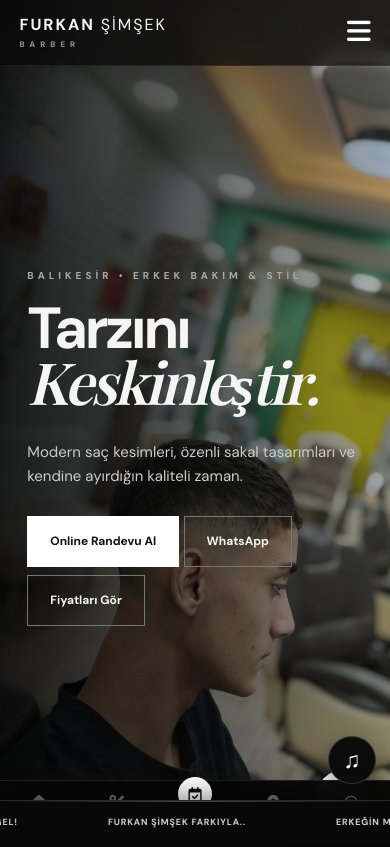
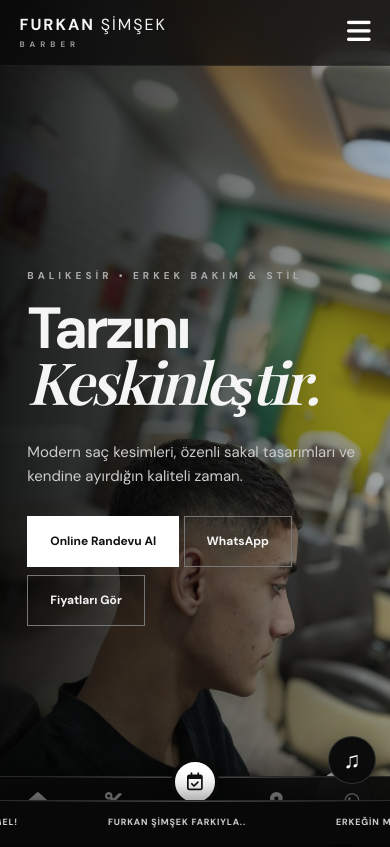
Before and after one commit to FurkanSimsekBarber/furkan-simsek-barber, a plain HTML site: page index.html in a window 390 px wide. Shown: the top 847 px of the page. Drawn offline with nearby package versions, Linux system fonts and the light colour scheme; a web font is replaced by a local one.

Commit message:
style.css

```diff
--- a/css/style.css
+++ b/css/style.css
@@ -1502,3 +1502,236 @@
     }
 
 }
+/* =====================================================
+   MOBİL ALT MENÜ - PREMIUM
+   ===================================================== */
+
+.mobile-bottom-nav {
+    display: none;
+}
+
+
+/* =====================================================
+   MOBİL
+   ===================================================== */
+
+@media (max-width: 850px) {
+
+    .mobile-bottom-nav {
+        position: fixed;
+
+        left: 0;
+        right: 0;
+        bottom: 0;
+
+        height: 68px;
+
+        display: flex;
+        align-items: stretch;
+        justify-content: space-around;
+
+        background: rgba(10, 10, 10, 0.94);
+
+        border-top: 1px solid rgba(255, 255, 255, 0.12);
+
+        backdrop-filter: blur(18px);
+        -webkit-backdrop-filter: blur(18px);
+
+        z-index: 99990;
+
+        box-shadow:
+            0 -10px 35px rgba(0, 0, 0, 0.45);
+    }
+
+
+    /* Üstteki ince ışık */
+
+    .mobile-bottom-nav::before {
+        content: "";
+
+        position: absolute;
+
+        top: 0;
+        left: 8%;
+        right: 8%;
+
+        height: 1px;
+
+        background: linear-gradient(
+            90deg,
+            transparent,
+            rgba(255,255,255,.3),
+            transparent
+        );
+
+        pointer-events: none;
+    }
+
+
+    /* Menü elemanları */
+
+    .mobile-bottom-nav a {
+        position: relative;
+
+        flex: 1;
+
+        min-width: 0;
+
+        display: flex;
+        flex-direction: column;
+
+        align-items: center;
+        justify-content: center;
+
+        gap: 5px;
+
+        color: rgba(255,255,255,.5);
+
+        font-size: 9px;
+        font-weight: 700;
+
+        letter-spacing: .03em;
+
+        text-decoration: none;
+
+        transition:
+            color .25s ease,
+            transform .25s ease;
+    }
+
+
+    /* İkon */
+
+    .mobile-bottom-nav a i {
+        font-size: 17px;
+
+        transition:
+            transform .25s ease,
+            color .25s ease,
+            filter .25s ease;
+    }
+
+
+    /* Hover */
+
+    .mobile-bottom-nav a:hover {
+        color: #fff;
+    }
+
+
+    .mobile-bottom-nav a:hover i {
+        transform: translateY(-2px);
+    }
+
+
+    /* Aktif / dokunulan */
+
+    .mobile-bottom-nav a:active {
+        transform: scale(.92);
+    }
+
+
+    /* =================================================
+       RANDEVU - ORTA BUTON
+       ================================================= */
+
+    .mobile-bottom-nav .mobile-booking {
+        position: relative;
+
+        color: #111;
+
+        margin-top: -20px;
+
+        flex: 1.15;
+    }
+
+
+    .mobile-bottom-nav .mobile-booking i {
+        width: 48px;
+        height: 48px;
+
+        display: grid;
+        place-items: center;
+
+        border-radius: 50%;
+
+        background: #fff;
+
+        color: #111;
+
+        font-size: 18px;
+
+        border: 4px solid #0a0a0a;
+
+        box-shadow:
+            0 5px 20px rgba(0,0,0,.45);
+
+        transition:
+            transform .25s ease,
+            box-shadow .25s ease;
+    }
+
+
+    .mobile-bottom-nav .mobile-booking span {
+        margin-top: 1px;
+
+        color: rgba(255,255,255,.7);
+    }
+
+
+    .mobile-bottom-nav .mobile-booking:hover i {
+        transform: translateY(-3px) scale(1.05);
+
+        box-shadow:
+            0 8px 25px rgba(255,255,255,.15);
+    }
+
+
+    /* =================================================
+       WHATSAPP
+       ================================================= */
+
+    .mobile-bottom-nav a:last-child i {
+        transition:
+            transform .25s ease,
+            filter .25s ease;
+    }
+
+
+    .mobile-bottom-nav a:last-child:hover i {
+        transform: scale(1.12);
+
+        filter:
+            drop-shadow(
+                0 0 8px
+                rgba(255,255,255,.25)
+            );
+    }
+
+}
+
+
+/* =====================================================
+   ÇOK KÜÇÜK TELEFONLAR
+   ===================================================== */
+
+@media (max-width: 380px) {
+
+    .mobile-bottom-nav {
+        height: 64px;
+    }
+
+    .mobile-bottom-nav a {
+        font-size: 8px;
+    }
+
+    .mobile-bottom-nav a i {
+        font-size: 15px;
+    }
+
+    .mobile-bottom-nav .mobile-booking i {
+        width: 44px;
+        height: 44px;
+    }
+
+}
```
